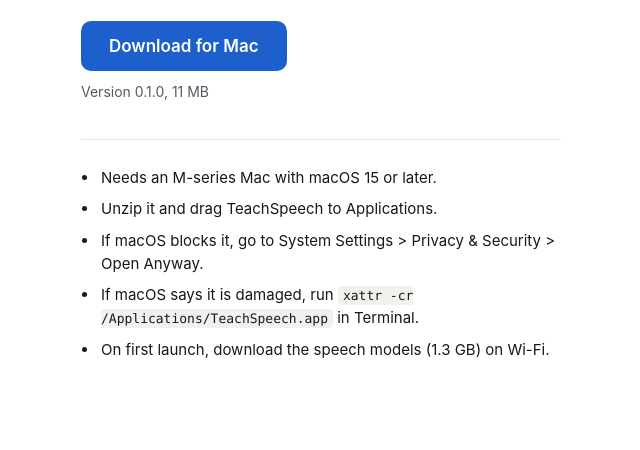
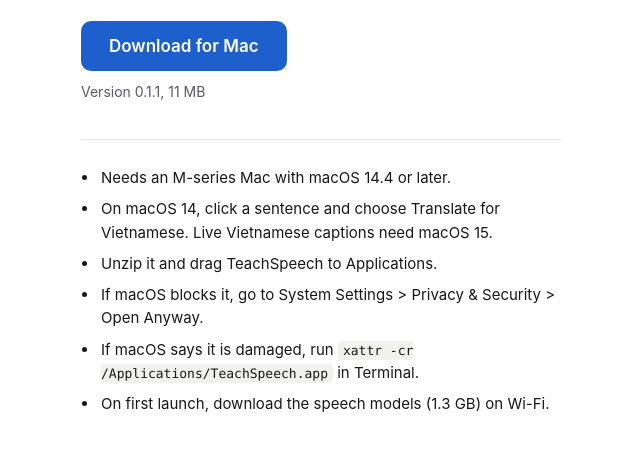
Before and after one commit to xNart99/TeachSpeech-download, a plain HTML site: page index.html in a window 1280 px wide. Shown: the part 152-602 px from the top of the page, without its empty margins (319-959 px from the left). Drawn offline with Linux system fonts and the light colour scheme.

Commit message:
Update download page for 0.1.1

```diff
--- a/index.html
+++ b/index.html
@@ -61,9 +61,10 @@ code { padding: 2px 5px; border-radius: 4px; background: var(--soft); font: 13px
   <h1>TeachSpeech</h1>
   <p class="lead">Live class captions and lesson notes for Mac.</p>
   <a class="download" href="https://github.com/xNart99/TeachSpeech-download/releases/latest/download/TeachSpeech.zip">Download for Mac</a>
-  <p class="version">Version 0.1.0, 11 MB</p>
+  <p class="version">Version 0.1.1, 11 MB</p>
   <ul>
-    <li>Needs an M-series Mac with macOS 15 or later.</li>
+    <li>Needs an M-series Mac with macOS 14.4 or later.</li>
+    <li>On macOS 14, click a sentence and choose Translate for Vietnamese. Live Vietnamese captions need macOS 15.</li>
     <li>Unzip it and drag TeachSpeech to Applications.</li>
     <li>If macOS blocks it, go to System Settings &gt; Privacy &amp; Security &gt; Open Anyway.</li>
     <li>If macOS says it is damaged, run <code>xattr -cr /Applications/TeachSpeech.app</code> in Terminal.</li>
```
